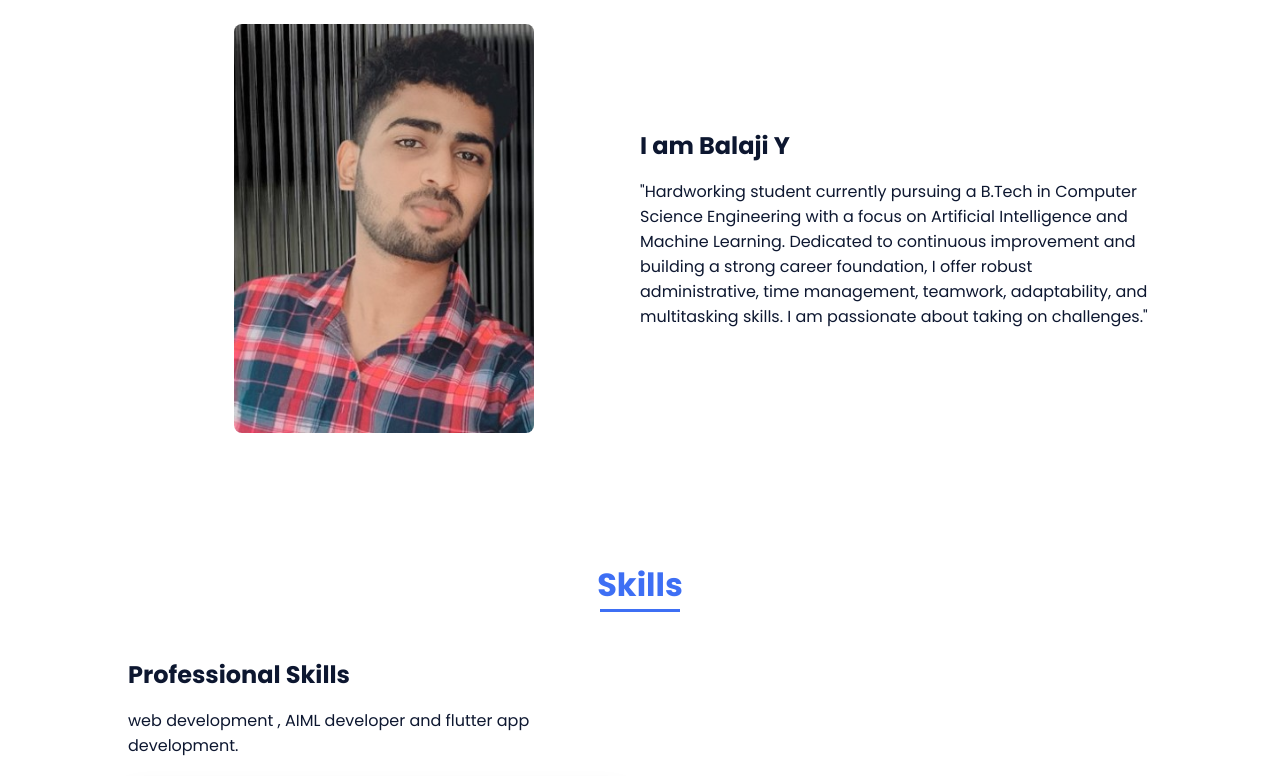
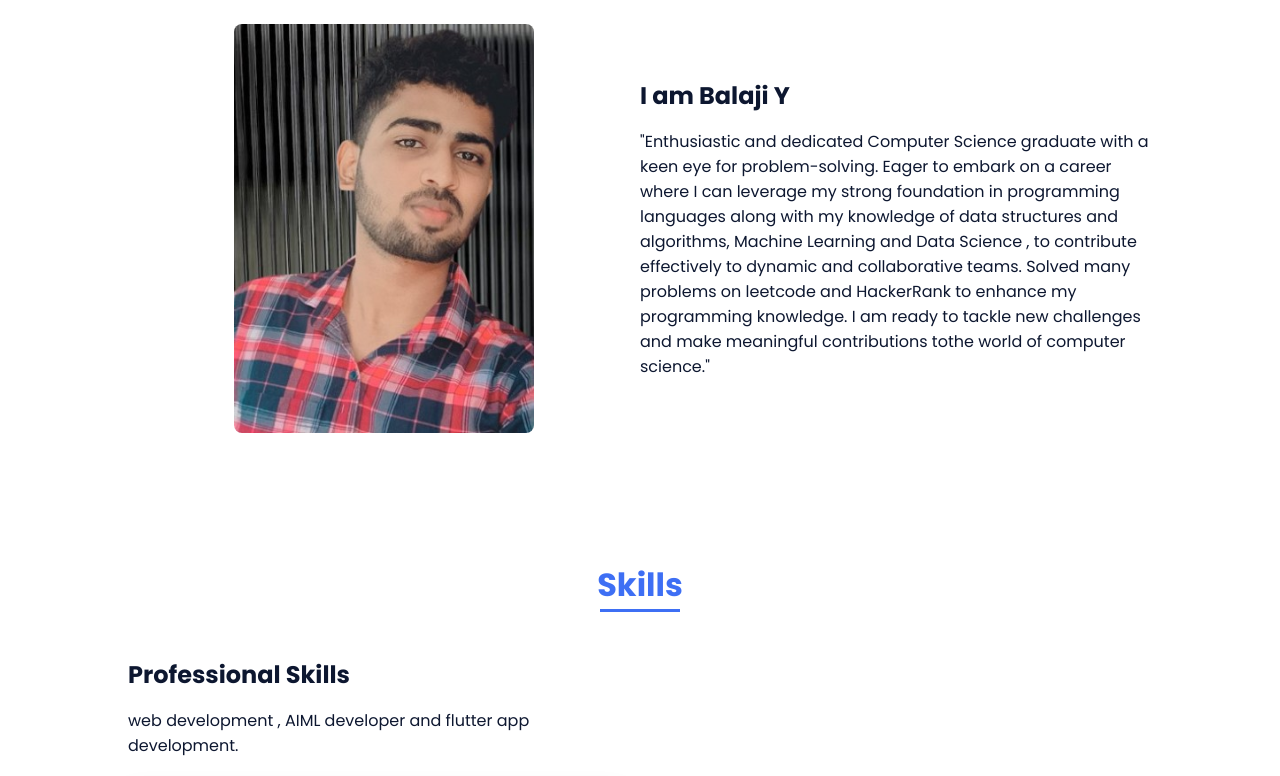
Before and after one commit to Balajiyoganantham/portfolio, a plain HTML site: page index.html in a window 1280 px wide. Shown: the part 960-1736 px from the top of the page. Drawn offline with nearby package versions, Linux system fonts and the light colour scheme.

Commit message:
Update index.html
changed the bio

```diff
--- a/index.html
+++ b/index.html
@@ -74,8 +74,7 @@
 
                     <div>
                         <h2 class="about__subtitle">I am Balaji Y</h2>
-                        <p class="about__text">"Hardworking student currently pursuing a B.Tech in Computer Science Engineering with a focus on Artificial Intelligence and Machine Learning. Dedicated to continuous improvement and building a
-                            strong career foundation, I offer robust administrative, time management, teamwork, adaptability, and multitasking skills. I am passionate about taking on challenges."
+                        <p class="about__text">"Enthusiastic and dedicated Computer Science graduate with a keen eye for problem-solving. Eager to embark on a career where I can leverage my strong foundation in programming languages along with my knowledge of data structures and algorithms, Machine Learning and Data Science , to contribute effectively to dynamic and collaborative teams. Solved many problems on leetcode and HackerRank to enhance my programming knowledge. I am ready to tackle new challenges and make meaningful contributions tothe world of computer science."
                             </p>
                     </div>
                 </div>
```
